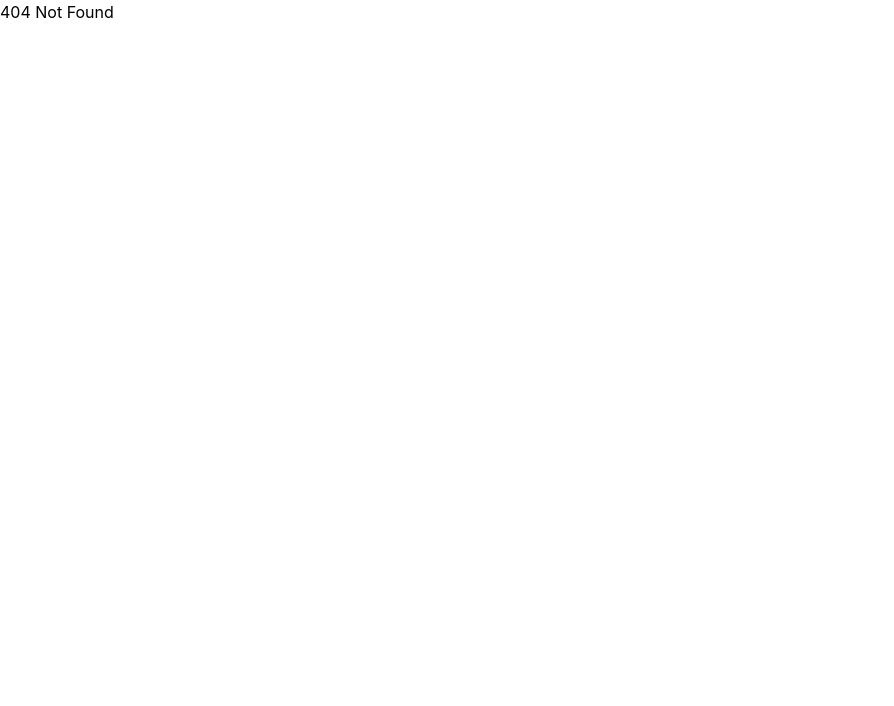
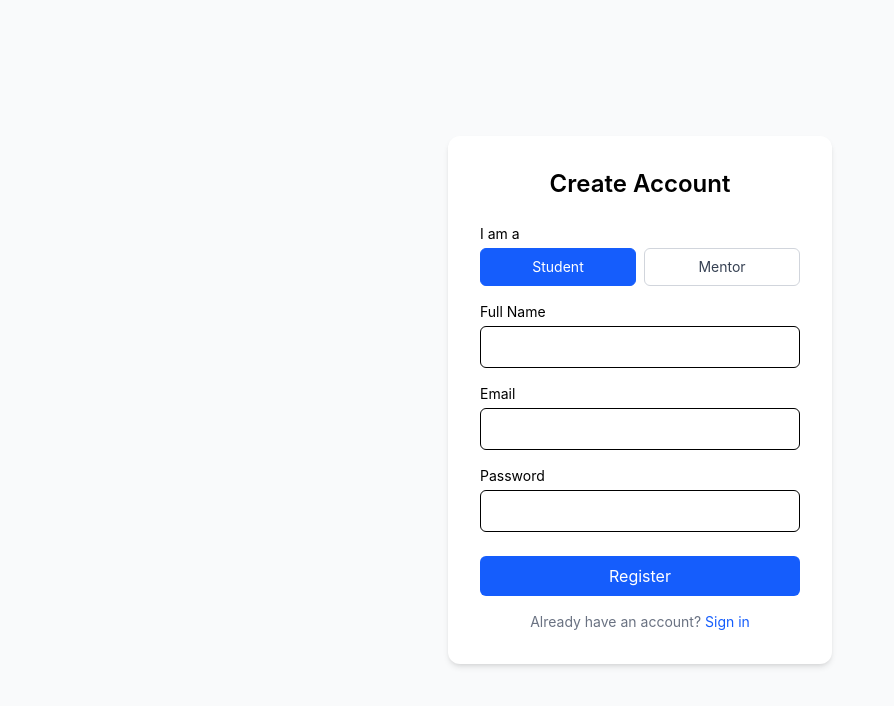
Before and after one commit to dsdipu/MentraLink, a React app in the folder Frontend/: page /register in a window 1280 px wide. Before the commit this address had no page. Shown: the top 706 px of the page, without its empty margins (0-894 px from the left). Built offline with nearby package versions, Linux system fonts and the light colour scheme; the HTML template or start-up script is replaced by a standard one.

Commit message:
registration part done

```diff
--- a/Frontend/src/pages/auth/Login.jsx
+++ b/Frontend/src/pages/auth/Login.jsx
@@ -1,5 +1,5 @@
 import { useState } from "react";
-import { useNavigate } from "react-router-dom";
+import { useNavigate, Link } from "react-router-dom";
 import useAuth from "../../hooks/useAuth";
 
 const Login = () => {
@@ -69,6 +69,12 @@ const Login = () => {
         >
           {submitting ? "Signing in..." : "Login"}
         </button>
+        <p className="text-sm text-center mt-4 text-gray-500">
+          Don't have an account?{" "}
+          <Link to="/register" className="text-blue-600 hover:underline">
+            Register
+          </Link>
+        </p>
       </form>
     </div>
   );
--- /dev/null
+++ b/Frontend/src/pages/auth/Register.jsx
@@ -0,0 +1,128 @@
+import { useState } from "react";
+import { Link, useNavigate } from "react-router-dom";
+import { registerUser } from "../../services/authService";
+
+const Register = () => {
+  const [form, setForm] = useState({
+    name: "",
+    email: "",
+    password: "",
+    role: "STUDENT",
+  });
+  const [error, setError] = useState("");
+  const [successMessage, setSuccessMessage] = useState("");
+  const [submitting, setSubmitting] = useState(false);
+  const navigate = useNavigate();
+
+  const handleChange = (e) =>
+    setForm({ ...form, [e.target.name]: e.target.value });
+
+  const handleSubmit = async (e) => {
+    e.preventDefault();
+    setError("");
+    setSuccessMessage("");
+    setSubmitting(true);
+    try {
+      const { message } = await registerUser(form);
+      setSuccessMessage(message); // "Registration submitted. Waiting for admin approval."
+    } catch (err) {
+      setError(err.response?.data?.message || "Registration failed");
+    } finally {
+      setSubmitting(false);
+    }
+  };
+
+  if (successMessage) {
+    return (
+      <div className="min-h-screen flex items-center justify-center bg-gray-50">
+        <div className="bg-white p-8 rounded-xl shadow-md w-full max-w-sm text-center">
+          <h1 className="text-2xl font-semibold mb-4">Registration Submitted</h1>
+          <p className="text-green-600 mb-6">{successMessage}</p>
+          <Link to="/login" className="text-blue-600 hover:underline text-sm">
+            Back to Login
+          </Link>
+        </div>
+      </div>
+    );
+  }
+
+  return (
+    <div className="min-h-screen flex items-center justify-center bg-gray-50">
+      <form
+        onSubmit={handleSubmit}
+        className="bg-white p-8 rounded-xl shadow-md w-full max-w-sm"
+      >
+        <h1 className="text-2xl font-semibold mb-6 text-center">Create Account</h1>
+
+        {error && (
+          <p className="text-red-500 text-sm mb-4 text-center">{error}</p>
+        )}
+
+        <label className="block text-sm mb-1">I am a</label>
+        <div className="flex gap-2 mb-4">
+          {["STUDENT", "MENTOR"].map((r) => (
+            <button
+              type="button"
+              key={r}
+              onClick={() => setForm({ ...form, role: r })}
+              className={`flex-1 py-2 rounded-md text-sm border ${
+                form.role === r
+                  ? "bg-blue-600 text-white border-blue-600"
+                  : "bg-white text-gray-700 border-gray-300"
+              }`}
+            >
+              {r === "STUDENT" ? "Student" : "Mentor"}
+            </button>
+          ))}
+        </div>
+
+        <label className="block text-sm mb-1">Full Name</label>
+        <input
+          name="name"
+          value={form.name}
+          onChange={handleChange}
+          required
+          className="w-full border rounded-md px-3 py-2 mb-4 focus:outline-none focus:ring-2 focus:ring-blue-500"
+        />
+
+        <label className="block text-sm mb-1">Email</label>
+        <input
+          type="email"
+          name="email"
+          value={form.email}
+          onChange={handleChange}
+          required
+          className="w-full border rounded-md px-3 py-2 mb-4 focus:outline-none focus:ring-2 focus:ring-blue-500"
+        />
+
+        <label className="block text-sm mb-1">Password</label>
+        <input
+          type="password"
+          name="password"
+          value={form.password}
+          onChange={handleChange}
+          required
+          minLength={6}
+          className="w-full border rounded-md px-3 py-2 mb-6 focus:outline-none focus:ring-2 focus:ring-blue-500"
+        />
+
+        <button
+          type="submit"
+          disabled={submitting}
+          className="w-full bg-blue-600 text-white py-2 rounded-md hover:bg-blue-700 disabled:opacity-50"
+        >
+          {submitting ? "Creating account..." : "Register"}
+        </button>
+
+        <p className="text-sm text-center mt-4 text-gray-500">
+          Already have an account?{" "}
+          <Link to="/login" className="text-blue-600 hover:underline">
+            Sign in
+          </Link>
+        </p>
+      </form>
+    </div>
+  );
+};
+
+export default Register;
--- a/Frontend/src/routes/AppRoutes.jsx
+++ b/Frontend/src/routes/AppRoutes.jsx
@@ -2,6 +2,7 @@ import { Routes, Route, Navigate } from "react-router-dom";
 import ProtectedRoute from "./ProtectedRoute";
 
 import Login from "../pages/auth/Login";
+import Register from "../pages/auth/Register";
 
 // Student
 import StudentLayout from "../layouts/StudentLayout";
@@ -36,6 +37,7 @@ const AppRoutes = () => {
   return (
     <Routes>
       <Route path="/login" element={<Login />} />
+      <Route path="/register" element={<Register />} />
       <Route path="/unauthorized" element={<div>Not authorized</div>} />
 
       {/* Student */}
```
